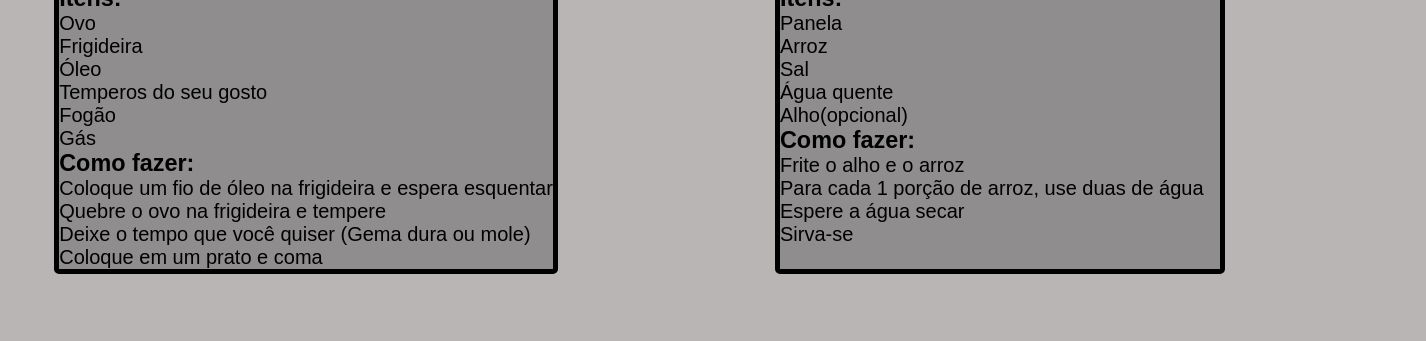
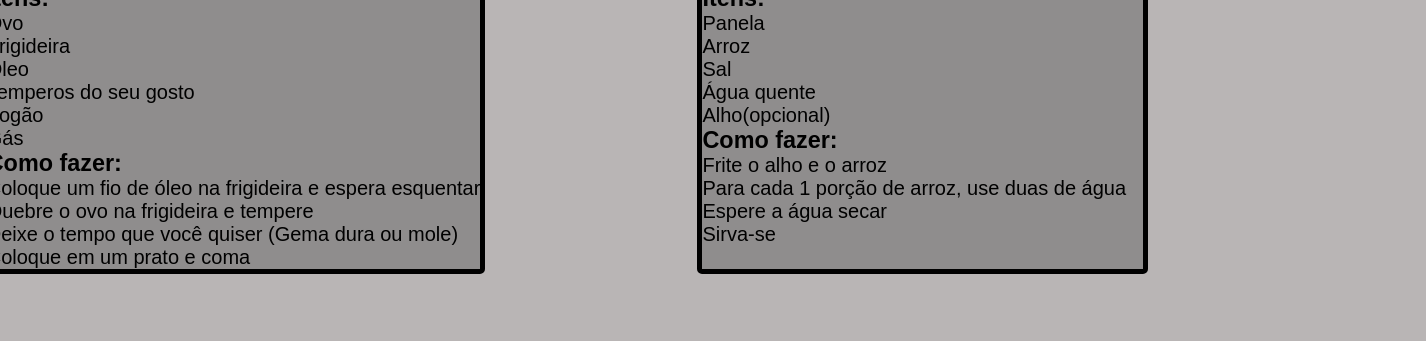
Before and after one commit to setti-ifpr/Curr-culo-da-silva-sauro, a plain HTML site: page experiencia.html in a window 1280 px wide. Shown: the part 100-441 px from the top of the page, 1426 px wide, since content can reach past the window. Drawn offline with Linux system fonts and the light colour scheme.

Commit message:
arrumado os erros

```diff
--- a/CSS/style.css
+++ b/CSS/style.css
@@ -13,7 +13,7 @@ header {
 header > nav > button {
     background-color: rgb(228, 226, 226);
     padding: 5px;
-    margin-left: 275px;
+    margin-left: 175px;
     margin-top: 25px;
     border-radius: 5px;
 }
--- a/CSS/style2.css
+++ b/CSS/style2.css
@@ -13,6 +13,7 @@ main{
     flex-direction: column;
     align-items: center;
     gap: 70px;
+
 }
 
 .papai{
@@ -20,7 +21,8 @@ main{
     grid-template-columns: 1fr 1fr;
     padding-left: 200px;
     padding-top: 35px;
-    gap: 75px;
+    gap: 70px;
+    margin-right: 150px;
 }
 
 .papai > div{
```
